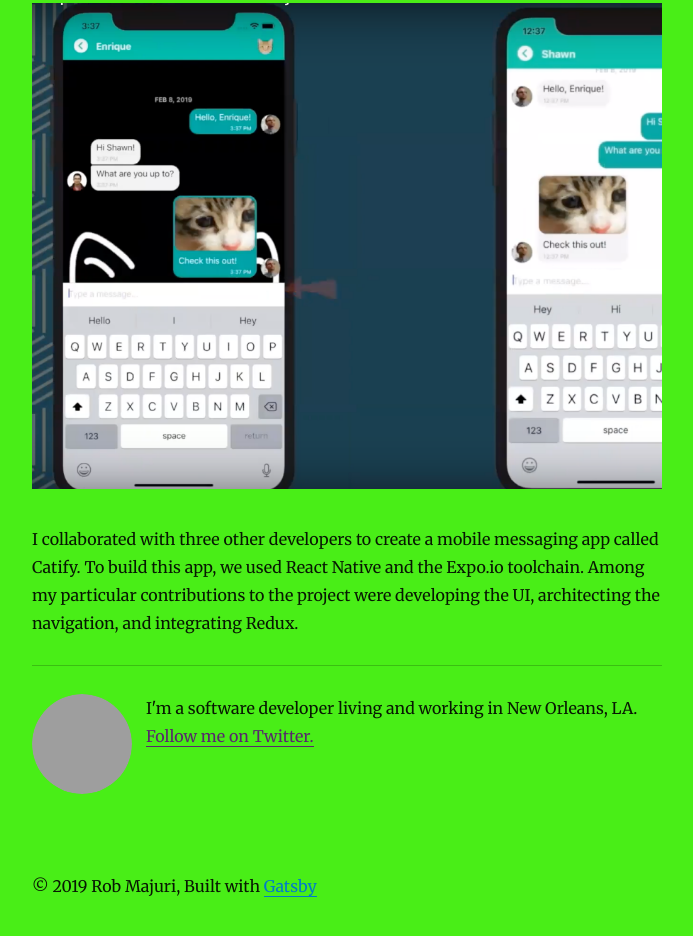
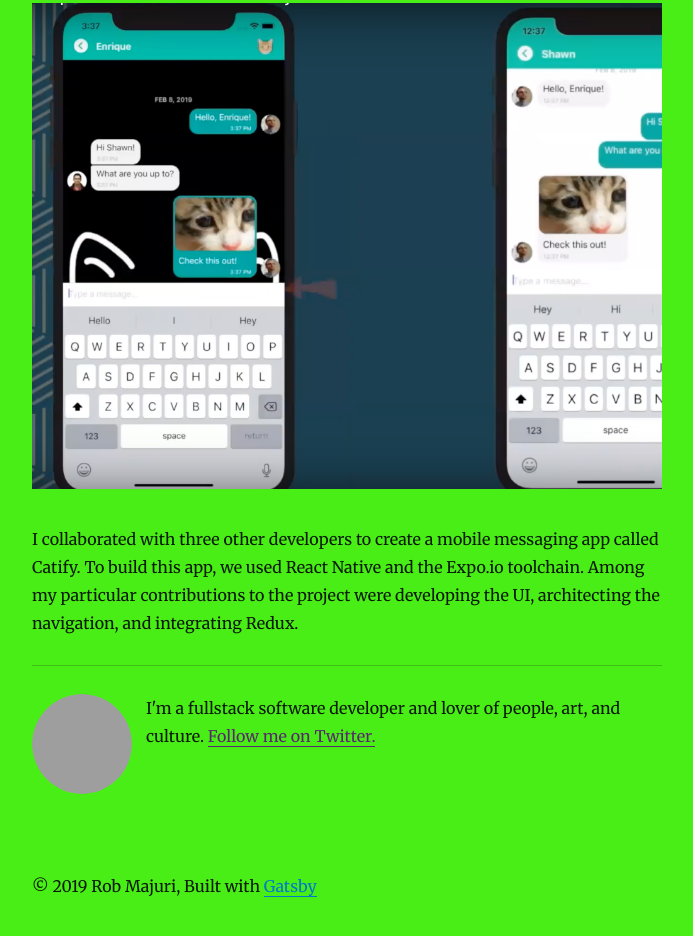
Before and after one commit to rmajuri/rob-majuri-blog, a Gatsby site: page /work in a window 1280 px wide. Shown: the part 3162-4098 px from the top of the page, without its empty margins (293-986 px from the left). Built offline with nearby package versions, Linux system fonts and the light colour scheme; Gatsby itself is replaced by a stand-in of ours; some packages are replaced by stand-ins of ours; grey boxes are pictures that could not be loaded.

Commit message:
Update bio

```diff
--- a/src/components/bio.js
+++ b/src/components/bio.js
@@ -51,7 +51,7 @@ const Bio = () => {
         />
       </Link>
       <p>
-        I&apos;m a software developer living and working in New Orleans, LA.
+        I&apos;m a fullstack software developer and lover of people, art, and culture.
         {` `}
         <a
           style={{
```
